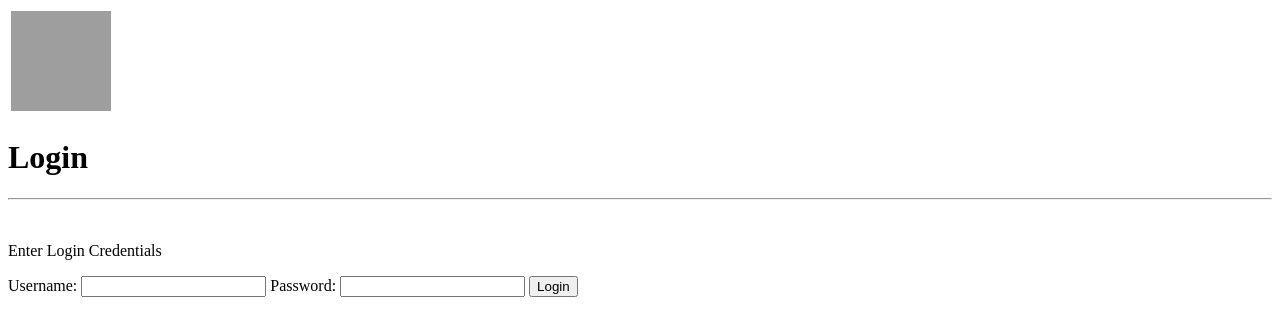
After one commit to niemandweiss2018/CS530FinalProject, a PHP site: page /Login.php in a window 1280 px wide. The commit adds this page. Shown: the top 336 px of the page. Run offline with PHP 8.4, Linux system fonts and the light colour scheme; grey boxes are pictures that could not be loaded.

Commit message:
login update commit

```diff
--- /dev/null
+++ b/public_html/Login.php
@@ -0,0 +1,24 @@
+<!--
+    Author: Christian Wagner
+    Date Created: 04/22/2021
+    Date Modified: 04/22/2021
+-->
+
+<!DOCTYPE html>
+<html>
+    <head>
+        <meta name="viewport" content="width=device-width, initial-scale=1.0">
+        <title>CS530 Login</title>
+    </head>
+    <body>
+        <?php include './header.htm';?>
+        <h1 id="mainHeader">Login</h1>
+        <hr /><br />
+        <p id="loginPara">Enter Login Credentials</p>
+        <form method="post" action="Login_hdlr.php">
+            Username: <input type="text" name="username" required/>
+            Password: <input type="text" name="password" required/>
+            <input type="submit" value="Login" />
+        </form>
+    </body>
+</html>
--- a/public_html/Login_hdlr.php
+++ b/public_html/Login_hdlr.php
@@ -8,6 +8,6 @@
 
 // TODO: This will be the entry point for the login page, if no information forward to login page.
 
-header('location:Login.htm');
+header('location:Login.php');
 
 ?>
--- /dev/null
+++ b/public_html/header.htm
@@ -0,0 +1,10 @@
+<table id="headerTable" width="100%" height="100">
+    <tr>
+        <td width="20%">
+            <img src="./imgs/logo.png" alt="Logo" width="100" height="100" />
+        </td>
+        <td width="80%">
+            <!-- TODO: other stuff, maybe a menu??? -->
+        </td>
+    </tr>
+</table>
--- /dev/null
+++ b/public_html/main.css
@@ -0,0 +1,4 @@
+.mainHeader {
+    text-align: center;
+    font-size: 24pt;
+}
```
Also changed, not shown: public_html/CS530_Entry.php (+5 -3 lines), public_html/Login.htm (deleted, +0 -15 lines).
